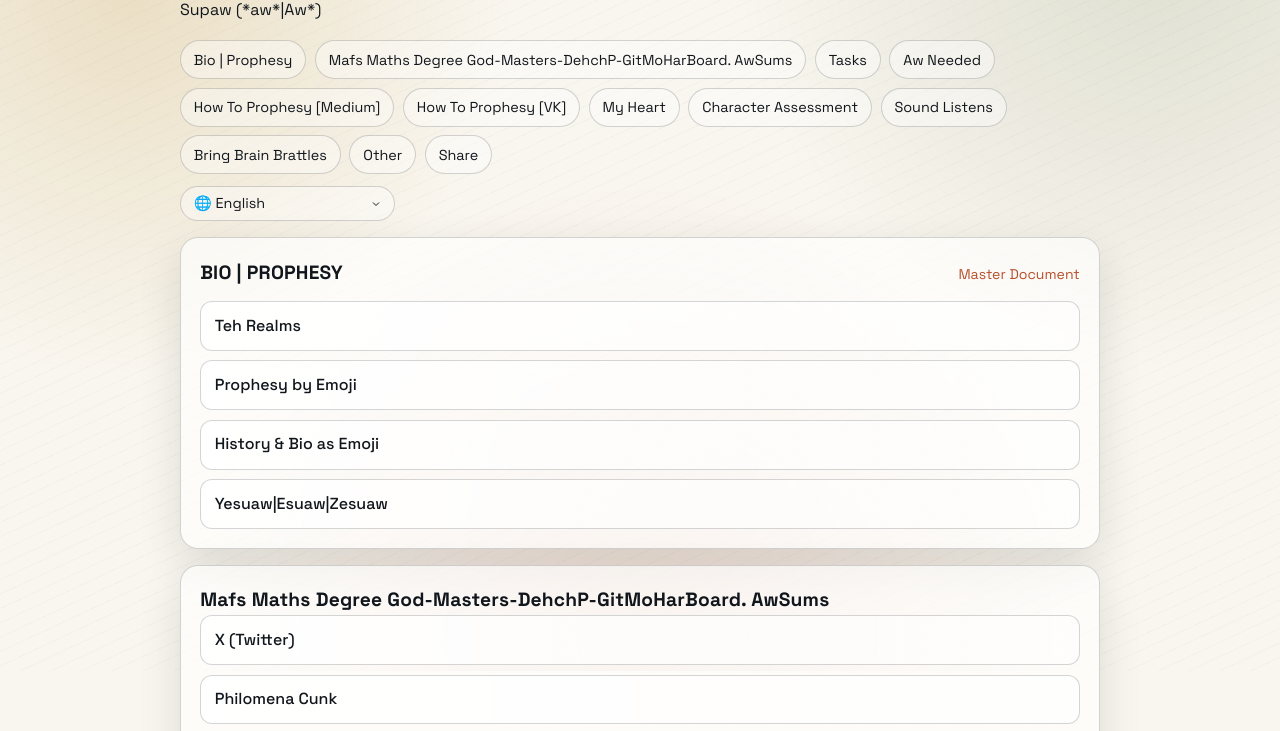
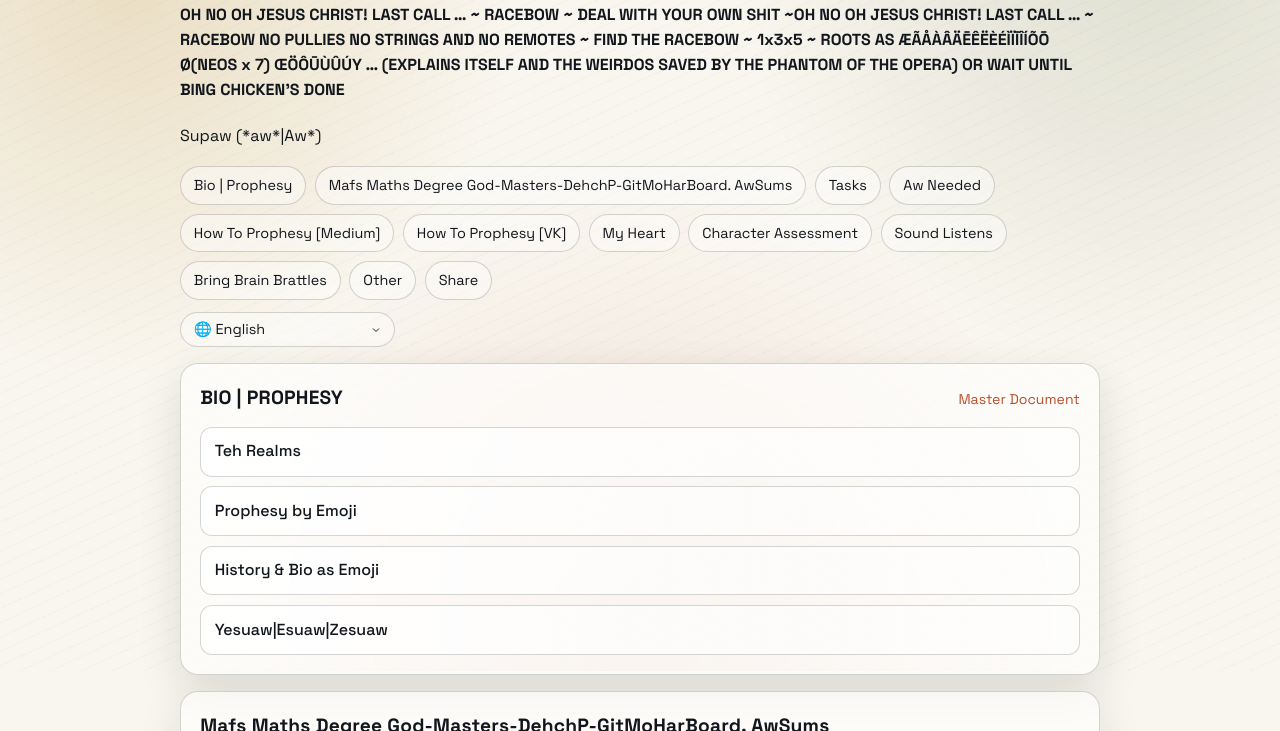
Before and after one commit to hogjamaus-fyi/hogjamaus-fyi.github.io, a plain HTML site: page index.html in a window 1280 px wide. Shown: the part 129-860 px from the top of the page. Drawn offline with Linux system fonts and the light colour scheme.

Commit message:
Add detailed heading about Racebow
Added a new heading with a detailed message about the Racebow.

```diff
--- a/index.html
+++ b/index.html
@@ -73,6 +73,7 @@
     <header class="site-header">
       <p class="kicker"><a href="https://x.com/tawpawlogin" target="_blank" rel="noopener noreferrer">@tawpawlogin</a></p>
       <h1>Aw Pawl Ogin</h1>
+      <h4>OH NO OH JESUS CHRIST! LAST CALL … ~ RACEBOW ~ DEAL WITH YOUR OWN SHIT ~OH NO OH JESUS CHRIST! LAST CALL … ~ RACEBOW NO PULLIES NO STRINGS AND NO REMOTES ~ FIND THE RACEBOW ~ 1x3x5 ~ ROOTS AS ÆÃÅÀÂÄĒÊËÈÉÌÏĪÎÍÕŌ Ø(NEOS x 7) ŒÖÔŪÙÛÚY … (EXPLAINS ITSELF AND THE WEIRDOS SAVED BY THE PHANTOM OF THE OPERA) OR WAIT UNTIL BING CHICKEN'S DONE</h4>
       <p>Supaw (*aw*|Aw*)</p>
       <nav class="site-nav" aria-label="Section navigation">
         <a href="#bio-prophesy">Bio | Prophesy</a>
```
